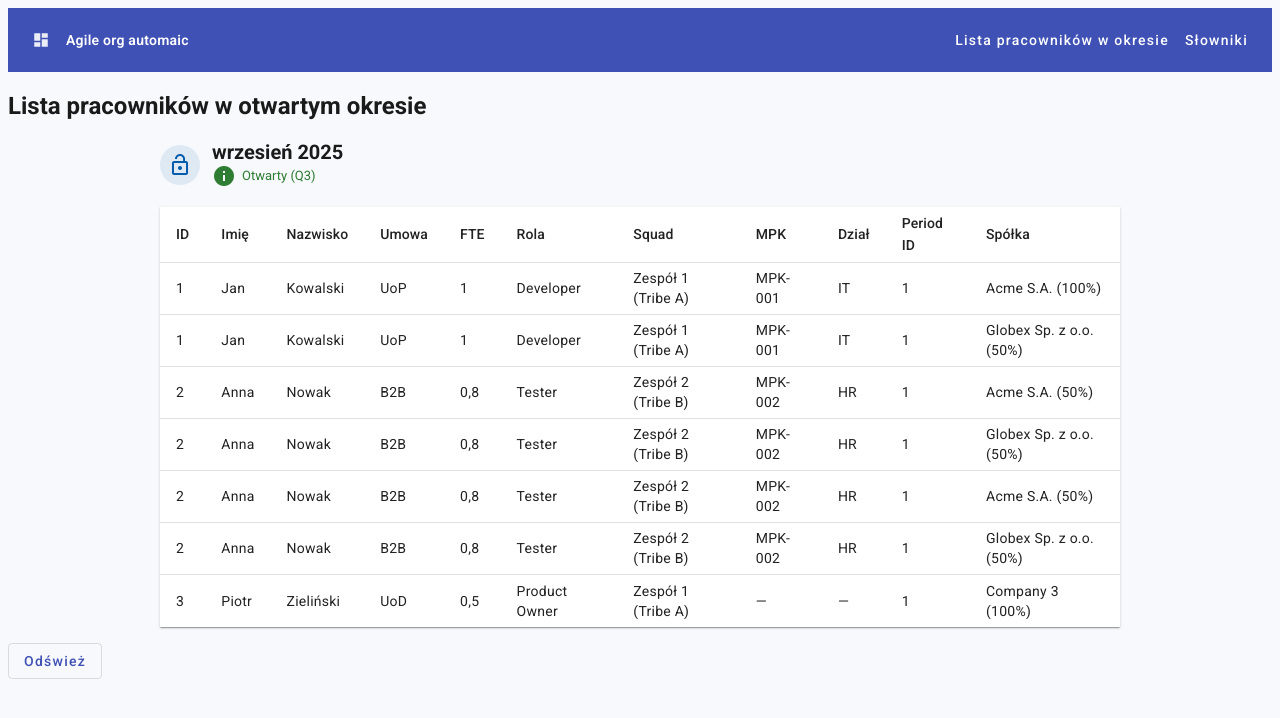
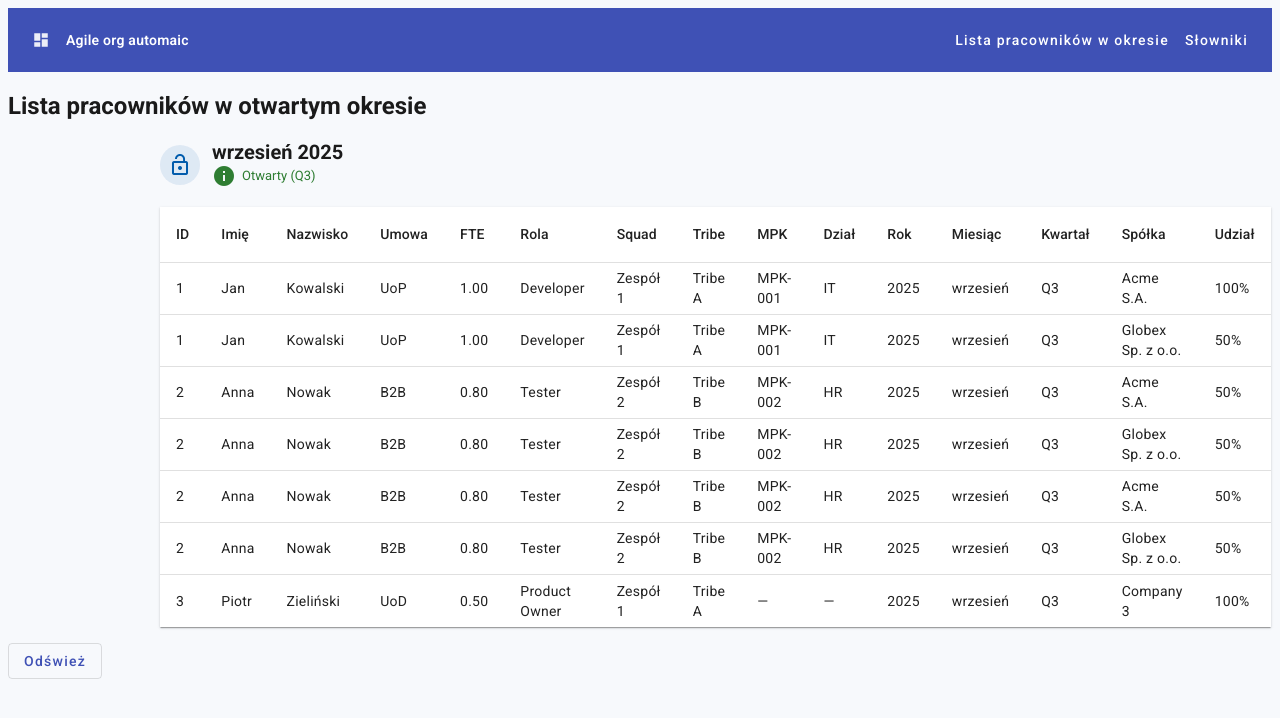
Before and after one commit to Kawczyn/agile-org-automatic, an Angular app: page /okres in a window 1280 px wide. Shown: the top 718 px of the page. Built offline with nearby package versions, Linux system fonts and the light colour scheme.

Commit message:
fixview table

```diff
--- a/src/app/periods/open-period-viewer.component.html
+++ b/src/app/periods/open-period-viewer.component.html
@@ -54,7 +54,12 @@
 
           <ng-container matColumnDef="squad">
             <th mat-header-cell *matHeaderCellDef> Squad </th>
-            <td mat-cell *matCellDef="let r"> {{ squadName(r.assignment?.squadId) }}<ng-container *ngIf="tribeNameForSquad(r.assignment?.squadId) as tn"> ({{ tn }})</ng-container> </td>
+            <td mat-cell *matCellDef="let r"> {{ squadName(r.assignment?.squadId) }} </td>
+          </ng-container>
+
+          <ng-container matColumnDef="tribe">
+            <th mat-header-cell *matHeaderCellDef> Tribe </th>
+            <td mat-cell *matCellDef="let r"> {{ tribeNameForSquad(r.assignment?.squadId) || '—' }} </td>
           </ng-container>
 
 
@@ -68,14 +73,29 @@
             <td mat-cell *matCellDef="let r"> {{ departmentName(r.assignment?.departmentId) }} </td>
           </ng-container>
 
-          <ng-container matColumnDef="periodId">
-            <th mat-header-cell *matHeaderCellDef> Period ID </th>
-            <td mat-cell *matCellDef="let r"> {{ r.assignment?.periodId ?? '—' }} </td>
+          <ng-container matColumnDef="year">
+            <th mat-header-cell *matHeaderCellDef> Rok </th>
+            <td mat-cell *matCellDef="let r"> {{ period?.year ?? '—' }} </td>
+          </ng-container>
+
+          <ng-container matColumnDef="month">
+            <th mat-header-cell *matHeaderCellDef> Miesiąc </th>
+            <td mat-cell *matCellDef="let r"> {{ monthName(period?.month) || '—' }} </td>
+          </ng-container>
+
+          <ng-container matColumnDef="quarter">
+            <th mat-header-cell *matHeaderCellDef> Kwartał </th>
+            <td mat-cell *matCellDef="let r"> Q{{ period?.quarter ?? '—' }} </td>
           </ng-container>
 
           <ng-container matColumnDef="company">
             <th mat-header-cell *matHeaderCellDef> Spółka </th>
-            <td mat-cell *matCellDef="let r"> {{ companyText(r.assignment, r.companyId) }} </td>
+            <td mat-cell *matCellDef="let r"> {{ companyName(r.companyId) }} </td>
+          </ng-container>
+
+          <ng-container matColumnDef="companyShare">
+            <th mat-header-cell *matHeaderCellDef> Udział </th>
+            <td mat-cell *matCellDef="let r"> {{ companyShare(r.assignment, r.companyId) }} </td>
           </ng-container>
 
           <tr mat-header-row *matHeaderRowDef="displayedColumns"></tr>
--- a/src/app/periods/open-period-viewer.component.ts
+++ b/src/app/periods/open-period-viewer.component.ts
@@ -18,7 +18,7 @@ import { forkJoin, take } from 'rxjs';
 export class OpenPeriodViewerComponent implements OnInit {
   @Input() period?: PeriodWithEmployeesDto | null;
   displayedColumns = [
-    'id','firstName','lastName','contractType','fte','role','squad','mpk','department','periodId','company'
+    'id','firstName','lastName','contractType','fte','role','squad','tribe','mpk','department','year','month','quarter','company','companyShare'
   ];
   displayedColumnsPeriod = ['id', 'year', 'month', 'quarter', 'isClosed'];
 
@@ -145,13 +145,7 @@ export class OpenPeriodViewerComponent implements OnInit {
     return (e.assignments ?? [])[0] ?? null;
   }
 
-  companyText(a: { companies?: { companyId: number; share: number }[] | null } | null, companyId?: number | null) {
-    if (!a) return '—';
-    if (!companyId) return '—';
-    const found = (a.companies ?? []).find(c => c.companyId === companyId);
-    if (!found) return '—';
-    return `${this.companyName(found.companyId)} (${Math.round((found.share ?? 0) * 100)}%)`;
-  }
+  // (companyText removed – replaced by separate company/companyShare columns)
 
   roleName(id?: number | null): string {
     if (id == null) return '—';
@@ -192,10 +186,20 @@ export class OpenPeriodViewerComponent implements OnInit {
     return this.companiesById.get(key) ?? `Company ${id}`;
   }
 
-  fteText(v?: number | null): string {
-    if (v == null) return '—';
-    const n = Number(v);
+  companyShare(a: { companies?: { companyId: number; share: number }[] | null } | null, companyId?: number | null): string {
+    if (!a || companyId == null) return '—';
+    const found = (a.companies ?? []).find(c => c.companyId === companyId);
+    if (!found) return '—';
+    const share = Number(found.share);
+    if (Number.isNaN(share)) return '—';
+    return `${Math.round(share * 100)}%`;
+  }
+
+  // Formatowanie FTE: null/undefined -> '—', liczby z dwoma miejscami, przy pełnym 1 dokładnie '1.00'.
+  fteText(fte?: number | null): string {
+    if (fte == null) return '—';
+    const n = Number(fte);
     if (Number.isNaN(n)) return '—';
-    return n.toLocaleString('pl-PL', { minimumFractionDigits: 0, maximumFractionDigits: 2 });
+    return n.toFixed(2).replace(/\.00$/, '.00');
   }
 }
```
